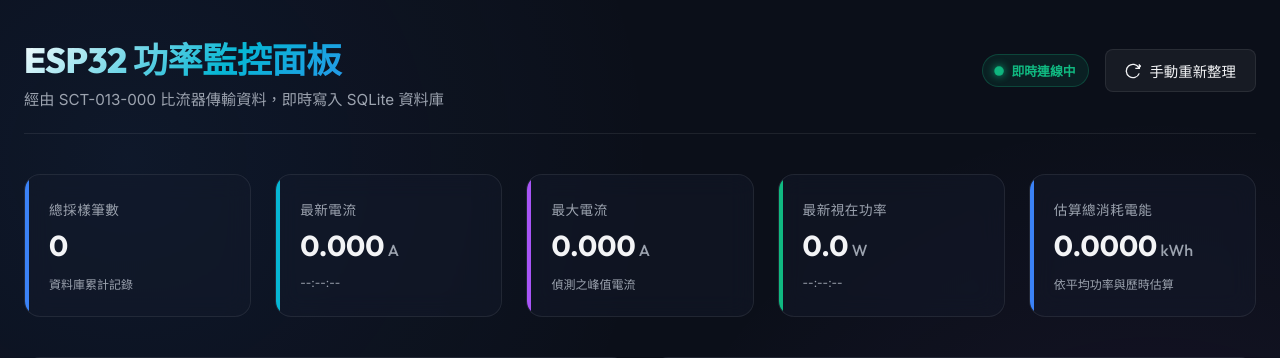
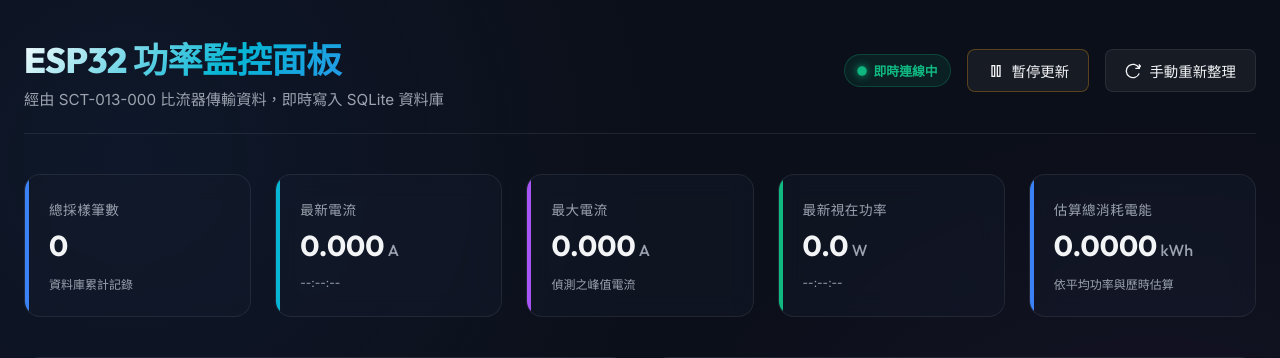
Before and after one commit to Moeta034/SCT-013, a Flask app: page / in a window 1280 px wide. Shown: the top 358 px of the page. Run offline with Flask 3, Linux system fonts and the light colour scheme; data that the repository does not hold is empty.

Commit message:
Enhancement: Add dashboard pause button and visual chart scale cushions

```diff
--- a/templates/index.html
+++ b/templates/index.html
@@ -344,9 +344,13 @@
             </div>
             <div class="controls-section">
                 <div class="badge-live" id="live-indicator">
-                    <div class="dot"></div>
-                    <span>即時連線中</span>
+                    <div class="dot" id="live-dot"></div>
+                    <span id="live-text">即時連線中</span>
                 </div>
+                <button class="btn" id="pause-btn" style="border-color: rgba(245, 158, 11, 0.3);">
+                    <svg width="16" height="16" viewBox="0 0 24 24" fill="none" stroke="currentColor" stroke-width="2" id="pause-icon"><rect x="6" y="4" width="4" height="16"></rect><rect x="14" y="4" width="4" height="16"></rect></svg>
+                    <span id="pause-text">暫停更新</span>
+                </button>
                 <button class="btn" id="refresh-btn">
                     <svg width="16" height="16" viewBox="0 0 24 24" fill="none" stroke="currentColor" stroke-width="2"><path d="M21.5 2v6h-6M21.34 15.57a10 10 0 1 1-.57-8.38l5.67-5.67"/></svg>
                     手動重新整理
@@ -442,6 +446,7 @@
 
         let currentChartObj = null;
         let powerChartObj = null;
+        let isPaused = false;
 
         // Initialize empty charts
         function initCharts() {
@@ -476,7 +481,9 @@
                         },
                         y: {
                             grid: { color: 'rgba(255, 255, 255, 0.05)' },
-                            title: { display: true, text: '安培 (A)' }
+                            title: { display: true, text: '安培 (A)' },
+                            suggestedMin: 0,
+                            grace: '15%'
                         }
                     },
                     plugins: {
@@ -516,7 +523,9 @@
                         },
                         y: {
                             grid: { color: 'rgba(255, 255, 255, 0.05)' },
-                            title: { display: true, text: '瓦特 (W)' }
+                            title: { display: true, text: '瓦特 (W)' },
+                            suggestedMin: 0,
+                            grace: '15%'
                         }
                     },
                     plugins: {
@@ -601,12 +610,60 @@
             updateDashboard();
         });
 
+        // Setup pause/resume event
+        document.getElementById('pause-btn').addEventListener('click', () => {
+            isPaused = !isPaused;
+            const pauseBtn = document.getElementById('pause-btn');
+            const pauseText = document.getElementById('pause-text');
+            const pauseIcon = document.getElementById('pause-icon');
+            const liveIndicator = document.getElementById('live-indicator');
+            const liveDot = document.getElementById('live-dot');
+            const liveText = document.getElementById('live-text');
+
+            if (isPaused) {
+                // UI state for Paused
+                pauseBtn.style.borderColor = 'rgba(16, 185, 129, 0.3)';
+                pauseBtn.style.color = 'var(--accent-green)';
+                pauseText.innerText = '恢復更新';
+                // Change icon to play (triangle)
+                pauseIcon.innerHTML = '<path d="M8 5v14l11-7z"></path>';
+
+                // Live indicator state
+                liveIndicator.style.borderColor = 'rgba(239, 68, 68, 0.25)';
+                liveIndicator.style.background = 'rgba(239, 68, 68, 0.1)';
+                liveIndicator.style.color = '#ef4444';
+                liveDot.style.backgroundColor = '#ef4444';
+                liveText.innerText = '更新已暫停';
+            } else {
+                // UI state for Live
+                pauseBtn.style.borderColor = 'rgba(245, 158, 11, 0.3)';
+                pauseBtn.style.color = 'var(--text-primary)';
+                pauseText.innerText = '暫停更新';
+                // Change icon to pause (two vertical bars)
+                pauseIcon.innerHTML = '<rect x="6" y="4" width="4" height="16"></rect><rect x="14" y="4" width="4" height="16"></rect>';
+
+                // Live indicator state
+                liveIndicator.style.borderColor = 'rgba(16, 185, 129, 0.25)';
+                liveIndicator.style.background = 'rgba(16, 185, 129, 0.1)';
+                liveIndicator.style.color = 'var(--accent-green)';
+                liveDot.style.backgroundColor = 'var(--accent-green)';
+                liveText.innerText = '即時連線中';
+
+                // Refresh immediately when resuming
+                updateDashboard();
+            }
+        });
+
         // Initialize and poll
         window.addEventListener('DOMContentLoaded', () => {
             initCharts();
             updateDashboard();
             // Poll every 3 seconds for live dashboard updates
-            setInterval(updateDashboard, 3000);
+            setInterval(() => {
+                if (!isPaused) {
+                    updateDashboard();
+                }
+            }, 3000);
         });
     </script>
 </body>
```
